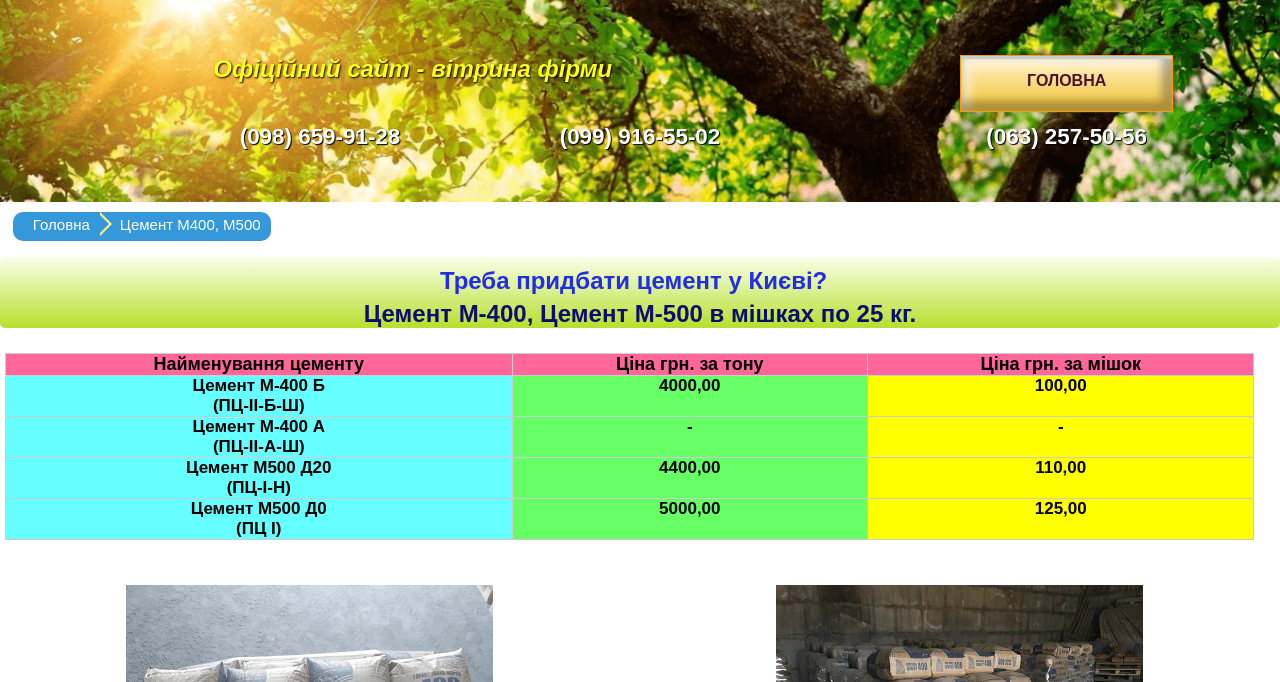
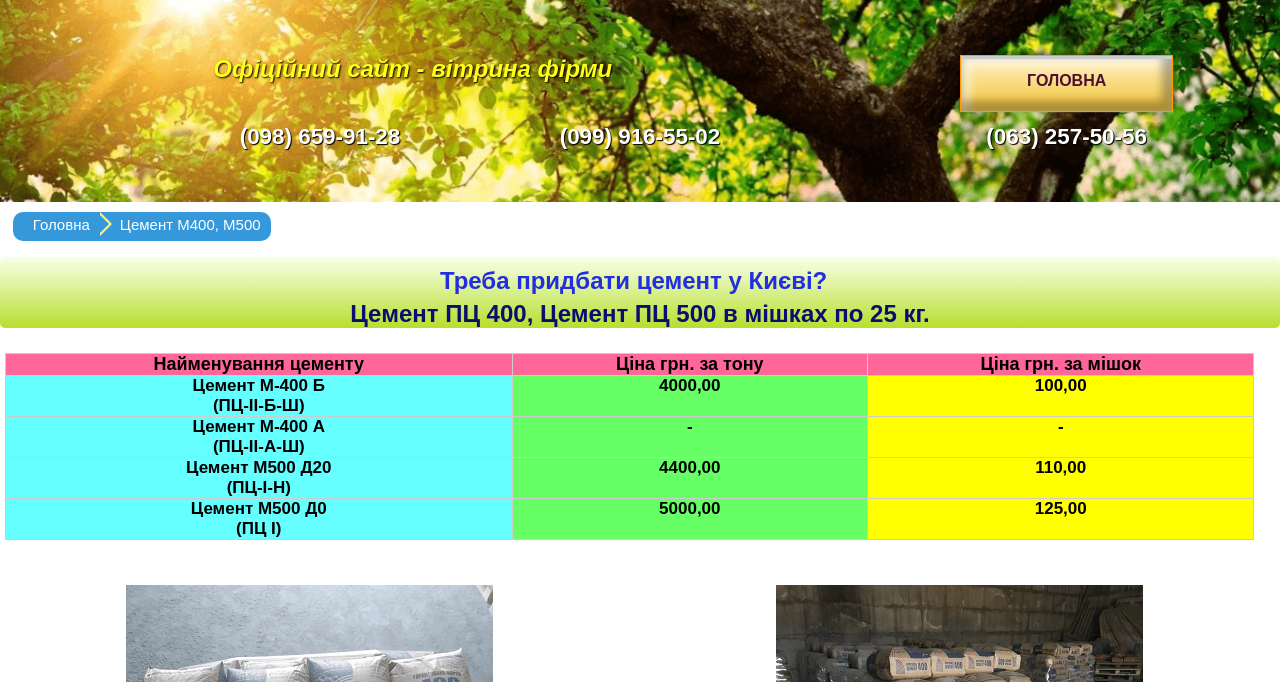
Before and after one commit to ReactWEB/-, a plain HTML site: page cement.html in a window 1280 px wide. Shown: the part 118-800 px from the top of the page. Drawn offline with Linux system fonts and the light colour scheme.

Commit message:
another changed 28.06.2023

```diff
--- a/cement.html
+++ b/cement.html
@@ -108,7 +108,7 @@
   </div>
 
   <div class="topline grid">
-    <h1>Треба придбати цемент у Києві?</h1><span>Цемент М-400, Цемент М-500 в мішках по 25 кг.</span>
+    <h1>Треба придбати цемент у Києві?</h1><span>Цемент ПЦ 400, Цемент ПЦ 500 в мішках по 25 кг.</span>
   </div>
 
   <div class="price grid">
```
Also changed, not shown: cement_rus.html (+1 -1 lines).
